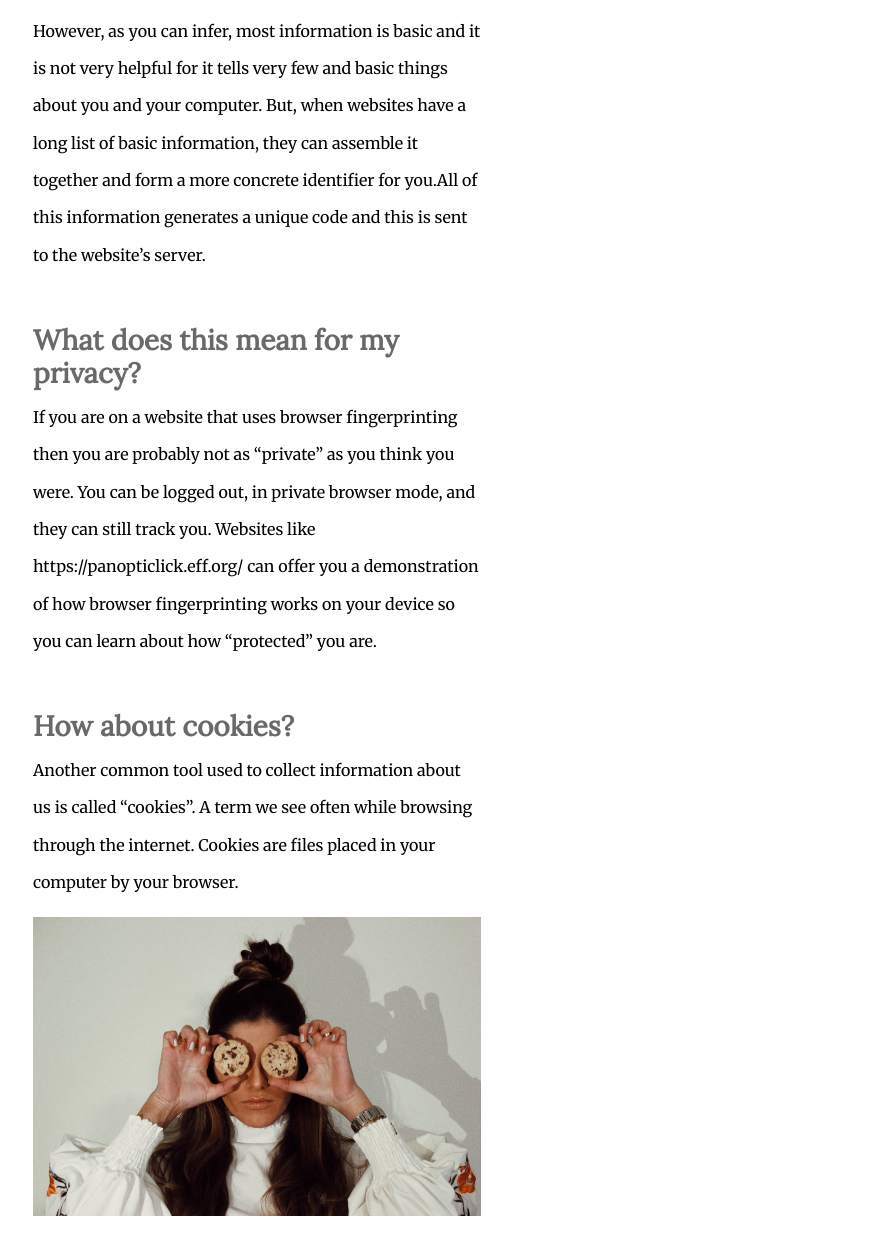
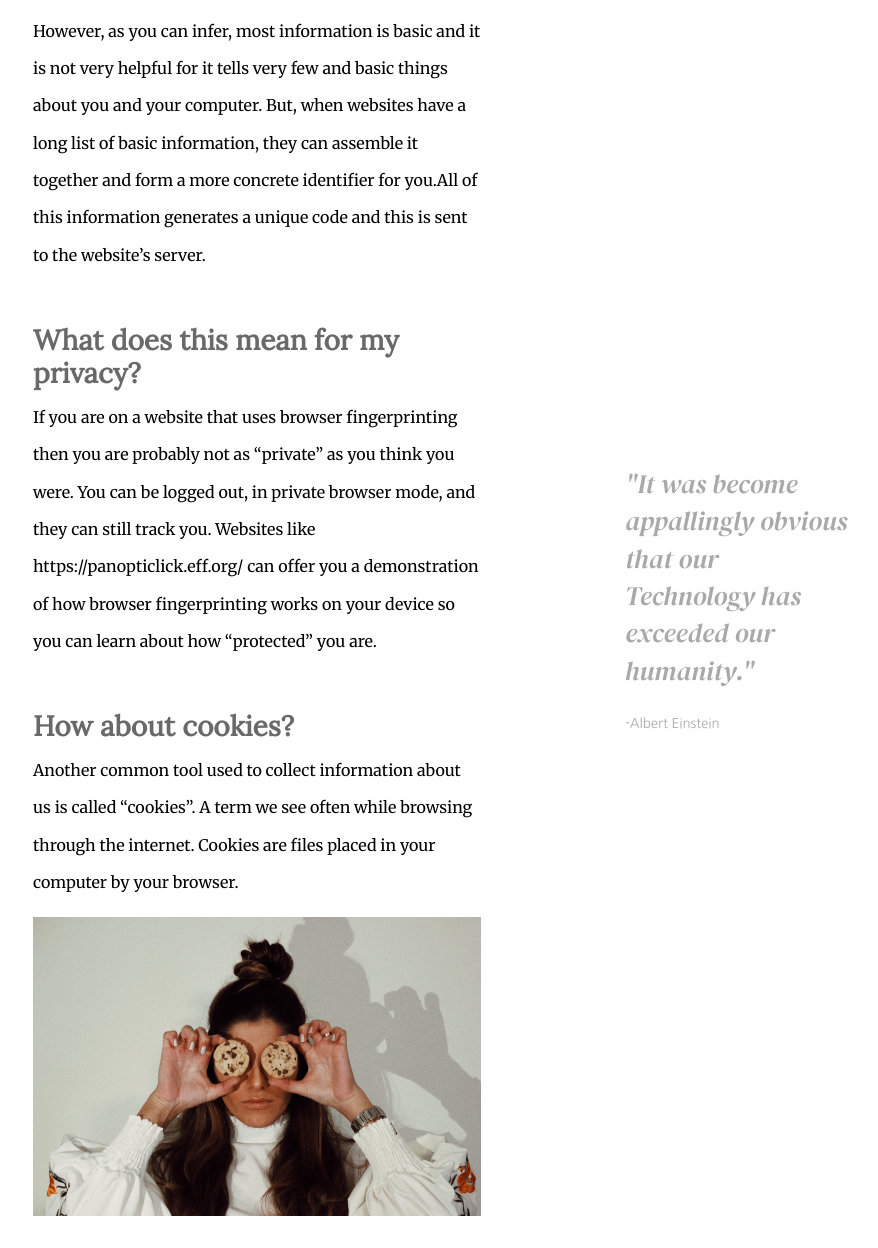
Before and after one commit to Fluffy-Little-Stars/dataprivacy, a plain HTML site: page docs/tracking.html in a window 1280 px wide. Shown: the part 2710-3958 px from the top of the page, without its empty margins (383-1261 px from the left). Drawn offline with Linux system fonts and the light colour scheme.

Commit message:
feature: Added side quote on tracking page

```diff
--- a/docs/tracking.html
+++ b/docs/tracking.html
@@ -126,8 +126,11 @@
 				</div>
 		</div>
 		<div style="width:25%" class="p3">
-			<p></p>
-			<br>
+			<div class="contenttext sideq">
+				<p style="font-family: 'DM Serif Display', sans-serif; color: darkgray; font-size: 20pt; padding-top: 1700px">"It was become appallingly obvious that our Technology
+				has exceeded our humanity."</p>
+				<p style="font-family: 'Nanum Gothic', sans-serif; color: darkgray;font-size: 10pt;">-Albert Einstein </p>
+			</div>
 		</div>
 	</div>
 </main>
```
